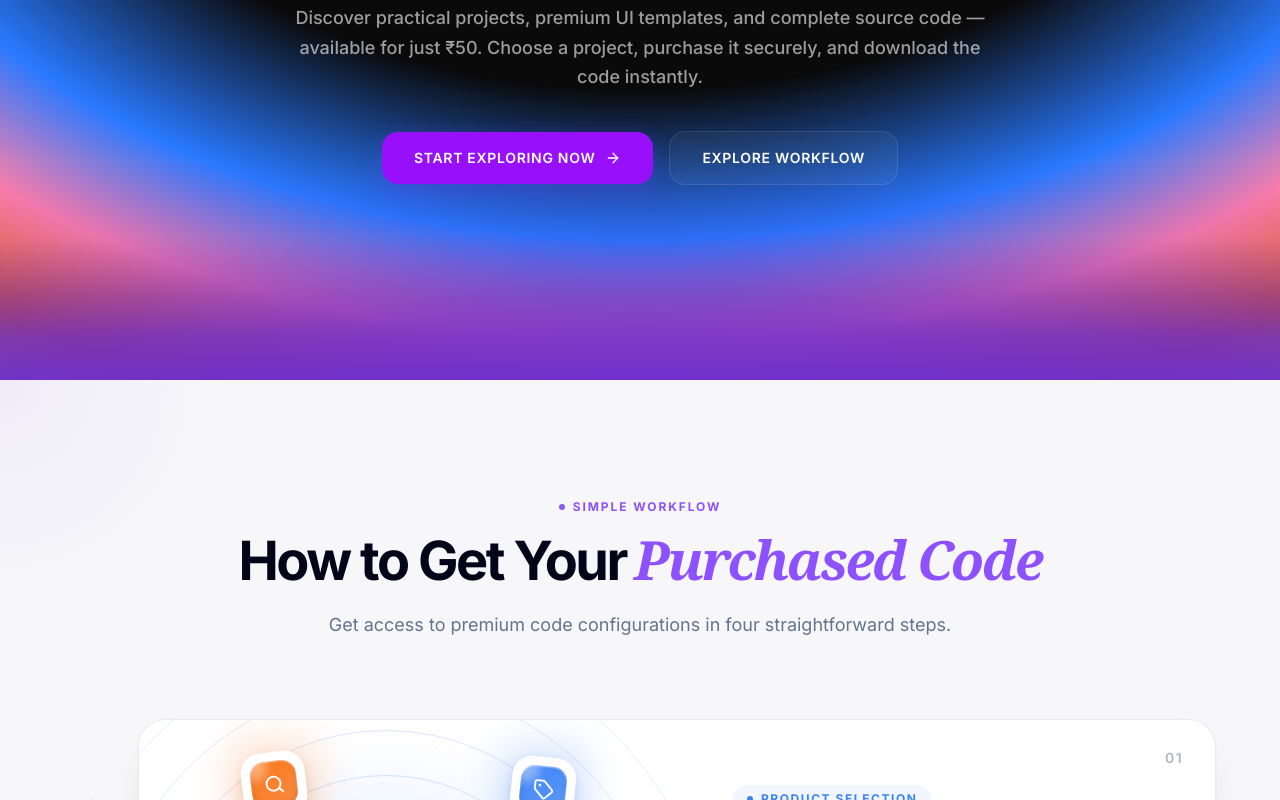
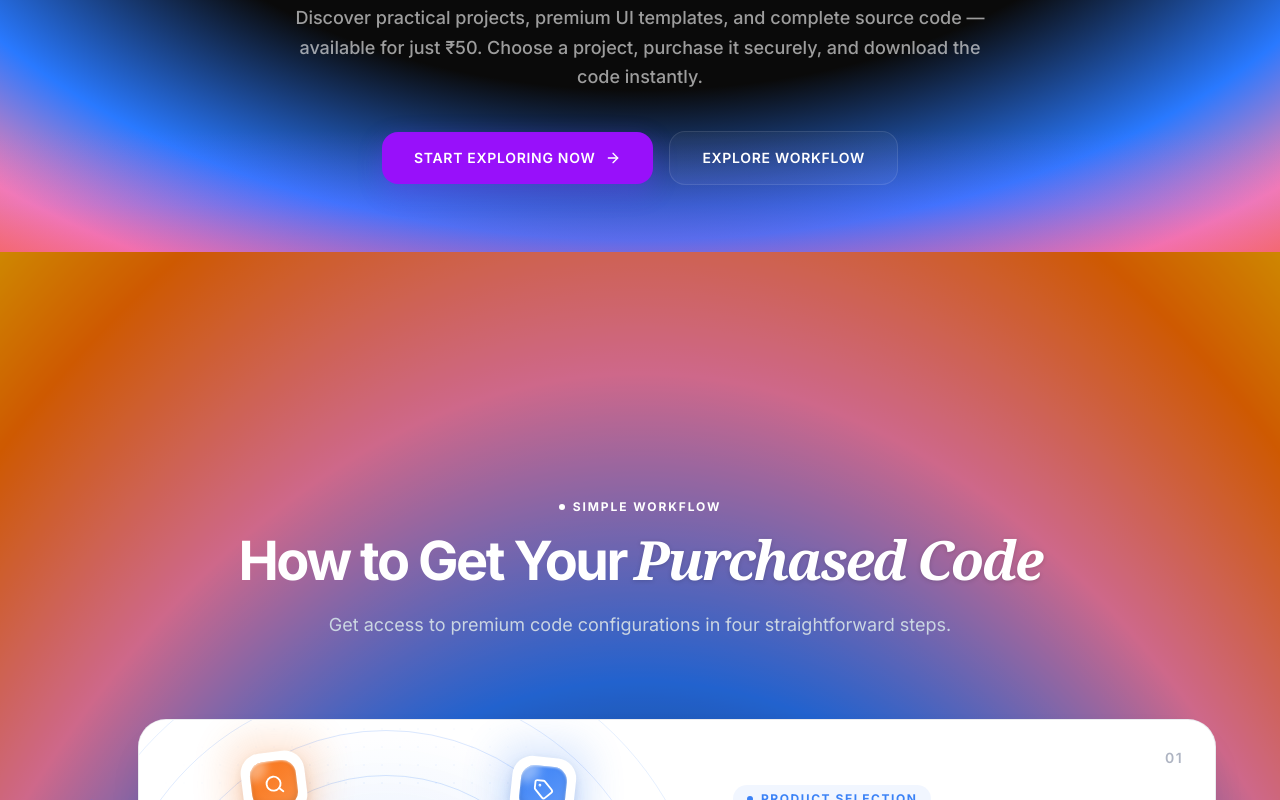
Before and after one commit to jainil224/CodeBazaar, a React (Vite) app: page / in a window 1280 px wide. Shown: the part 420-1220 px from the top of the page. Built offline with nearby package versions, Linux system fonts and the light colour scheme; a web font is replaced by a local one.

Commit message:
feat: add HowItWorks, FeaturedProjects, Hero, and custom background UI components

```diff
--- a/src/components/FeaturedProjects.tsx
+++ b/src/components/FeaturedProjects.tsx
@@ -2,6 +2,7 @@ import { Terminal, Code2, Download, ShoppingBag, Loader2 } from 'lucide-react';
 import { useState } from 'react';
 import { loadRazorpay } from '../utils/razorpayLoader';
 import { downloadProjectZip } from '../utils/downloadHelper';
+import { GradientBars } from './ui/gradient-bars-background';
 
 interface Project {
   id: string;
@@ -111,8 +112,11 @@ export default function FeaturedProjects({
   };
 
   return (
-    <section id="projects" className="py-24 px-6 relative z-10 max-w-[1200px] mx-auto">
-      {/* Title */}
+    <section id="projects" className="py-24 relative z-10 w-full overflow-hidden">
+      <GradientBars numBars={15} gradientFrom="rgba(168, 85, 247, 0.2)" />
+
+      <div className="relative z-10 max-w-[1200px] mx-auto px-6">
+        {/* Title */}
       <div className="text-center mb-16">
         <h2 className="text-xs uppercase tracking-widest font-bold text-purple-400 font-mono">Bazaar Showroom</h2>
         <h3 className="text-3xl sm:text-4xl font-bold text-white mt-2">Featured Project Templates</h3>
@@ -211,6 +215,7 @@ export default function FeaturedProjects({
           );
         })}
       </div>
+      </div>
     </section>
   );
 }
--- a/src/components/Hero.tsx
+++ b/src/components/Hero.tsx
@@ -31,20 +31,20 @@ export default function Hero({ currentUser, onLoginClick, onLogout, onAdminClick
       <div className="absolute inset-0 w-full h-full z-0 pointer-events-none select-none" aria-hidden="true">
         <AnimatedGradientBackground />
 
-        {/* Warm violet bottom fade — matches HowItWorks top blend colour */}
+        {/* Cool transition fade — blends into the orange of HowItWorks */}
         <div
           aria-hidden="true"
           className="absolute bottom-0 left-0 right-0 pointer-events-none"
           style={{
-            height: '220px',
+            height: '250px',
             zIndex: 10,
             background: `linear-gradient(
               to bottom,
-              transparent              0%,
-              rgba(80,  28, 185, 0.12) 35%,
-              rgba(90,  35, 195, 0.55) 62%,
-              rgba(100, 42, 205, 0.82) 80%,
-              rgba(105, 45, 210, 0.95) 100%
+              transparent 0%,
+              rgba(168, 85, 247, 0.2) 30%,
+              rgba(236, 72, 153, 0.4) 60%,
+              rgba(255, 109, 0, 0.8) 85%,
+              rgba(255, 109, 0, 1) 100%
             )`,
           }}
         />
--- a/src/components/HowItWorks.tsx
+++ b/src/components/HowItWorks.tsx
@@ -1,4 +1,5 @@
 import React from "react";
+import AnimatedGradientBackground from "./ui/animated-gradient-background";
 import {
   Layers,
   Lock,
@@ -607,38 +608,15 @@ export default function HowItWorks() {
   return (
     <section
       id="how-to-get-code"
-      className="relative w-full overflow-hidden py-20 sm:py-24 lg:py-28 px-5 sm:px-6"
-      style={{
-        background: "#f7f7f9",
-      }}
+      className="relative w-full overflow-hidden pb-20 sm:pb-24 lg:pb-28 px-5 sm:px-6 bg-[#0A0A0A] z-10 -mt-[128px] pt-[208px] sm:pt-[224px] lg:pt-[240px]"
     >
       {/* ===================================================
           Background decoration
       =================================================== */}
 
-      <div
-        className="absolute pointer-events-none rounded-full"
-        style={{
-          width: 500,
-          height: 500,
-          top: -250,
-          left: -250,
-          background:
-            "radial-gradient(circle, rgba(139,92,246,0.07), transparent 68%)",
-        }}
-      />
-
-      <div
-        className="absolute pointer-events-none rounded-full"
-        style={{
-          width: 500,
-          height: 500,
-          right: -250,
-          bottom: -250,
-          background:
-            "radial-gradient(circle, rgba(59,130,246,0.06), transparent 68%)",
-        }}
-      />
+      <div className="absolute inset-0 w-full h-full pointer-events-none rotate-180 z-0 opacity-80">
+        <AnimatedGradientBackground />
+      </div>
 
       {/* ===================================================
           Header
@@ -649,7 +627,7 @@ export default function HowItWorks() {
           <span
             className="w-1.5 h-1.5 rounded-full"
             style={{
-              background: "#8b5cf6",
+              background: "#ffffff",
             }}
           />
 
@@ -660,7 +638,7 @@ export default function HowItWorks() {
               font-bold
               tracking-[0.16em]
               uppercase
-              text-violet-500
+              text-white
             "
           >
             Simple Workflow
@@ -674,7 +652,7 @@ export default function HowItWorks() {
             lg:text-[54px]
             font-bold
             tracking-[-0.045em]
-            text-slate-950
+            text-white
           "
           style={{
             lineHeight: 1.05,
@@ -682,7 +660,7 @@ export default function HowItWorks() {
         >
           How to Get Your
           <span
-            className="italic font-serif text-violet-500 ml-2"
+            className="italic font-serif text-white drop-shadow-sm ml-2"
           >
             Purchased Code
           </span>
@@ -694,7 +672,7 @@ export default function HowItWorks() {
             text-sm
             sm:text-base
             md:text-lg
-            text-slate-500
+            text-slate-300
             max-w-2xl
             mx-auto
             leading-relaxed
--- /dev/null
+++ b/src/components/ui/gradient-bars-background.tsx
@@ -0,0 +1,116 @@
+import React from "react";
+
+export interface GradientBarsProps {
+  numBars?: number;
+  gradientFrom?: string;
+  gradientTo?: string;
+  animationDuration?: number;
+  className?: string;
+}
+
+export const GradientBars: React.FC<GradientBarsProps> = ({
+  numBars = 15,
+  gradientFrom = "rgba(168, 85, 247, 0.4)", // A purple tint for the theme
+  gradientTo = "transparent",
+  animationDuration = 2,
+  className = "",
+}) => {
+  const calculateHeight = (index: number, total: number) => {
+    const position = index / (total - 1);
+    const maxHeight = 100;
+    const minHeight = 30;
+
+    const center = 0.5;
+    const distanceFromCenter = Math.abs(position - center);
+    const heightPercentage = Math.pow(distanceFromCenter * 2, 1.2);
+
+    return minHeight + (maxHeight - minHeight) * heightPercentage;
+  };
+
+  return (
+    <>
+      <style>{`
+        @keyframes pulseBar {
+          0% { transform: scaleY(var(--initial-scale)); }
+          100% { transform: scaleY(calc(var(--initial-scale) * 0.7)); }
+        }
+      `}</style>
+
+      <div className={`absolute inset-0 z-0 overflow-hidden ${className}`}>
+        <div
+          className="flex h-full"
+          style={{
+            width: "100%",
+            transform: "translateZ(0)",
+            backfaceVisibility: "hidden",
+            WebkitFontSmoothing: "antialiased",
+          }}
+        >
+          {Array.from({ length: numBars }).map((_, index) => {
+            const height = calculateHeight(index, numBars);
+            return (
+              <div
+                key={index}
+                style={{
+                  flex: `1 0 calc(100% / ${numBars})`,
+                  maxWidth: `calc(100% / ${numBars})`,
+                  height: "100%",
+                  background: `linear-gradient(to bottom, ${gradientFrom}, ${gradientTo})`,
+                  transform: `scaleY(${height / 100})`,
+                  transformOrigin: "top", // Upside down animation
+                  transition: "transform 0.5s ease-in-out",
+                  animation: `pulseBar ${animationDuration}s ease-in-out infinite alternate`,
+                  animationDelay: `${index * 0.1}s`,
+                  outline: "1px solid rgba(0, 0, 0, 0)",
+                  boxSizing: "border-box",
+                  // @ts-ignore
+                  "--initial-scale": height / 100,
+                }}
+              />
+            );
+          })}
+        </div>
+      </div>
+    </>
+  );
+};
+
+interface ComponentProps {
+  numBars?: number;
+  gradientFrom?: string;
+  gradientTo?: string;
+  animationDuration?: number;
+  backgroundColor?: string;
+  children?: React.ReactNode;
+}
+
+export default function Component({
+  numBars = 7,
+  gradientFrom = "rgb(255, 60, 0)",
+  gradientTo = "transparent",
+  animationDuration = 2,
+  backgroundColor = "rgb(10, 10, 10)",
+  children,
+}: ComponentProps) {
+  return (
+    <section
+      className="relative min-h-screen w-full flex flex-col items-center justify-center overflow-hidden"
+      style={{ backgroundColor }}
+    >
+      <GradientBars
+        numBars={numBars}
+        gradientFrom={gradientFrom}
+        gradientTo={gradientTo}
+        animationDuration={animationDuration}
+      />
+
+      {children && (
+        <div className="relative z-10 w-full h-full flex items-center justify-center px-4">
+          {children}
+        </div>
+      )}
+    </section>
+  );
+}
+
+export { Component };
```
